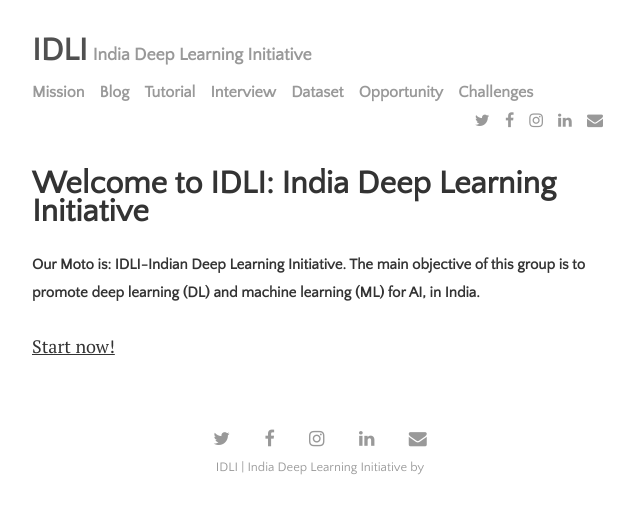
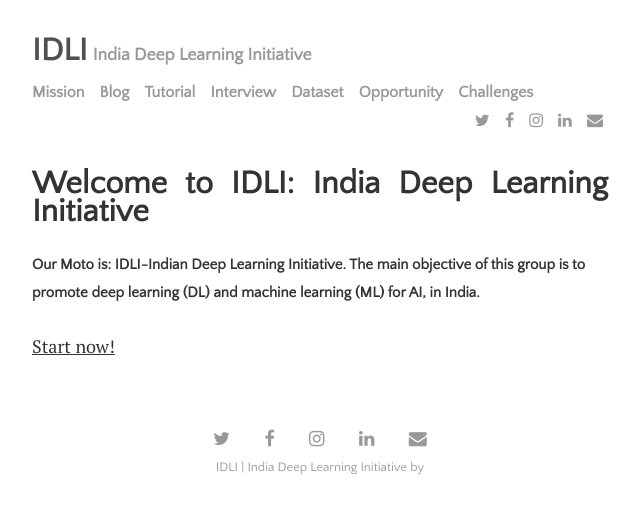
Before and after one commit to IndiaDeepLearningInitiative-IDLI/IndiaDeepLearningInitiative-IDLI.github.io, a Jekyll site: the page built from index.html, in a window 1280 px wide. Shown: the top 514 px of the page, without its empty margins (320-960 px from the left). Built offline with Jekyll 4.4.1, drawn with Linux system fonts in a browser that asks for light colours; nearby versions of some CDN libraries; the list of posts is cut into pages by our own code.

Commit message:
syntax updaed

```diff
--- a/index.html
+++ b/index.html
@@ -3,8 +3,8 @@ layout: default
 title: Home
 ---
 <div>
-  <h1 style="text-align: justify,">Welcome to IDLI: India Deep Learning Initiative</h1>
-  <h5 style="text-align: justify-all,">Our Moto is: IDLI-Indian Deep Learning Initiative. The main objective of this group is to promote deep learning (DL) and machine learning (ML) for AI, in India.</h5>
+  <h1 style="text-align: justify;">Welcome to IDLI: India Deep Learning Initiative</h1>
+  <h5 style="text-align: justify-all;">Our Moto is: IDLI-Indian Deep Learning Initiative. The main objective of this group is to promote deep learning (DL) and machine learning (ML) for AI, in India.</h5>
   <a href="#">Start now!</a>
 
 </div>
```
